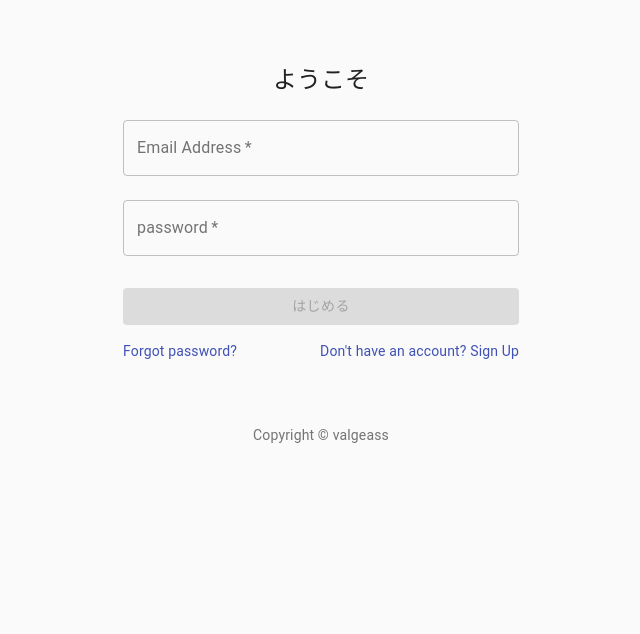
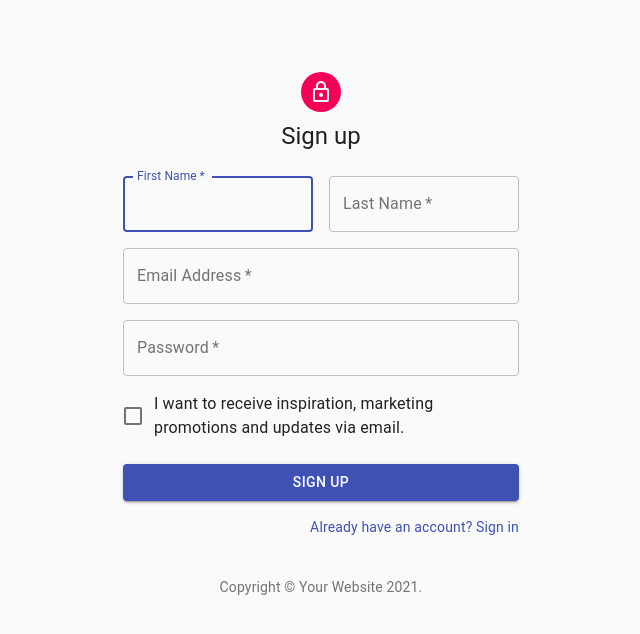
Before and after one commit to valgeass/well-end-meeting, a React (Create React App) app: page / in a window 1280 px wide. Both pictures are taken after a click on the link "Don't have an account? Sign Up". Shown: the top 634 px of the page, without its empty margins (319-959 px from the left). Built offline with nearby package versions, Linux system fonts and the light colour scheme; no server answers.

Commit message:
create sign up page

```diff
--- a/package.json
+++ b/package.json
@@ -11,6 +11,7 @@
     "firebase": "^8.2.6",
     "react": "^16.13.1",
     "react-dom": "^16.13.1",
+    "react-router-dom": "^5.2.0",
     "react-scripts": "3.4.3"
   },
   "scripts": {
--- a/src/components/App.js
+++ b/src/components/App.js
@@ -3,13 +3,23 @@
 import Main from './Main';
 import SignIn from './SignIn';
 import config from '../config.json';
+import SignUp from './SignUp';
 
 export default () => {
   const [name, setName] = useState('');
-  console.log({ name });
+  const [signup, setSignUp] = useState(false);
 
-  if(config.signInEnabled === true && name===''){
-    return <SignIn setName={setName} />;
+  // if (config.signInEnabled === true && name === '') {
+  //   return <SignIn setName={setName} setSignUp={setSignUp} />;
+  // } else if (signup) {
+  //   return <SignUp />;
+  // } else {
+  //   return <Main name={name} />;
+  // }
+  if (signup) {
+    return <SignUp />
+  } else if (config.signInEnabled === true && name === '') {
+    return <SignIn setName={setName} setSignUp={setSignUp} />;;
   } else {
     return <Main name={name} />;
   }
--- a/src/components/SignIn.js
+++ b/src/components/SignIn.js
@@ -8,7 +8,8 @@
 import { makeStyles } from '@material-ui/core/styles';
 import Container from '@material-ui/core/Container';
 import Grid from '@material-ui/core/Grid';
-
+import SignUp from './SignUp';
+import { Link as RouterLink } from 'react-router-dom';
 
 function Copyright() {
   return (
@@ -46,7 +47,7 @@
   },
 }));
 
-export default function SignIn({ setName }) {
+export default function SignIn({ setName, setSignUp }) {
   const classes = useStyles();
   const [disabled, setDisabled] = useState(true);
   const [string, setString] = useState('');
@@ -61,7 +62,7 @@
   useEffect(() => {
     const pwDisabled = password === '';
     setPwDisabled(pwDisabled);
-  }, [password])
+  }, [password]);
 
   return (
     <Container component="main" maxWidth="xs">
@@ -114,7 +115,11 @@
               </Link>
             </Grid>
             <Grid item>
-              <Link href="#" variant="body2">
+              <Link
+                to="/SignUp"
+                variant="body2"
+                onClick={() => {setSignUp(true)}}
+              >
                 {"Don't have an account? Sign Up"}
               </Link>
             </Grid>
--- /dev/null
+++ b/src/components/SignUp.js
@@ -0,0 +1,140 @@
+import React from 'react';
+import Avatar from '@material-ui/core/Avatar';
+import Button from '@material-ui/core/Button';
+import CssBaseline from '@material-ui/core/CssBaseline';
+import TextField from '@material-ui/core/TextField';
+import FormControlLabel from '@material-ui/core/FormControlLabel';
+import Checkbox from '@material-ui/core/Checkbox';
+import Link from '@material-ui/core/Link';
+import Grid from '@material-ui/core/Grid';
+import Box from '@material-ui/core/Box';
+import LockOutlinedIcon from '@material-ui/icons/LockOutlined';
+import Typography from '@material-ui/core/Typography';
+import { makeStyles } from '@material-ui/core/styles';
+import Container from '@material-ui/core/Container';
+
+function Copyright() {
+  return (
+    <Typography variant="body2" color="textSecondary" align="center">
+      {'Copyright © '}
+      <Link color="inherit" href="https://material-ui.com/">
+        Your Website
+      </Link>{' '}
+      {new Date().getFullYear()}
+      {'.'}
+    </Typography>
+  );
+}
+
+const useStyles = makeStyles((theme) => ({
+  paper: {
+    marginTop: theme.spacing(8),
+    display: 'flex',
+    flexDirection: 'column',
+    alignItems: 'center',
+  },
+  avatar: {
+    margin: theme.spacing(1),
+    backgroundColor: theme.palette.secondary.main,
+  },
+  form: {
+    width: '100%', // Fix IE 11 issue.
+    marginTop: theme.spacing(3),
+  },
+  submit: {
+    margin: theme.spacing(3, 0, 2),
+  },
+}));
+
+export default function SignUp() {
+  const classes = useStyles();
+
+  return (
+    <Container component="main" maxWidth="xs">
+      <CssBaseline />
+      <div className={classes.paper}>
+        <Avatar className={classes.avatar}>
+          <LockOutlinedIcon />
+        </Avatar>
+        <Typography component="h1" variant="h5">
+          Sign up
+        </Typography>
+        <form className={classes.form} noValidate>
+          <Grid container spacing={2}>
+            <Grid item xs={12} sm={6}>
+              <TextField
+                autoComplete="fname"
+                name="firstName"
+                variant="outlined"
+                required
+                fullWidth
+                id="firstName"
+                label="First Name"
+                autoFocus
+              />
+            </Grid>
+            <Grid item xs={12} sm={6}>
+              <TextField
+                variant="outlined"
+                required
+                fullWidth
+                id="lastName"
+                label="Last Name"
+                name="lastName"
+                autoComplete="lname"
+              />
+            </Grid>
+            <Grid item xs={12}>
+              <TextField
+                variant="outlined"
+                required
+                fullWidth
+                id="email"
+                label="Email Address"
+                name="email"
+                autoComplete="email"
+              />
+            </Grid>
+            <Grid item xs={12}>
+              <TextField
+                variant="outlined"
+                required
+                fullWidth
+                name="password"
+                label="Password"
+                type="password"
+                id="password"
+                autoComplete="current-password"
+              />
+            </Grid>
+            <Grid item xs={12}>
+              <FormControlLabel
+                control={<Checkbox value="allowExtraEmails" color="primary" />}
+                label="I want to receive inspiration, marketing promotions and updates via email."
+              />
+            </Grid>
+          </Grid>
+          <Button
+            type="submit"
+            fullWidth
+            variant="contained"
+            color="primary"
+            className={classes.submit}
+          >
+            Sign Up
+          </Button>
+          <Grid container justify="flex-end">
+            <Grid item>
+              <Link href="#" variant="body2">
+                Already have an account? Sign in
+              </Link>
+            </Grid>
+          </Grid>
+        </form>
+      </div>
+      <Box mt={5}>
+        <Copyright />
+      </Box>
+    </Container>
+  );
+}
```
Also changed, not shown: 1 other file (tests, documents, lock files or other folders).
